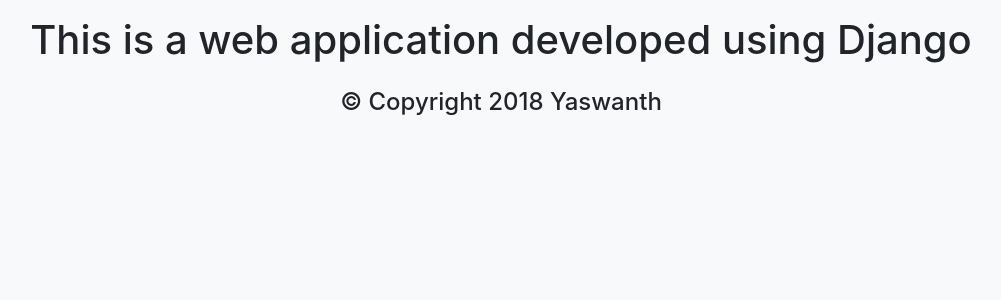
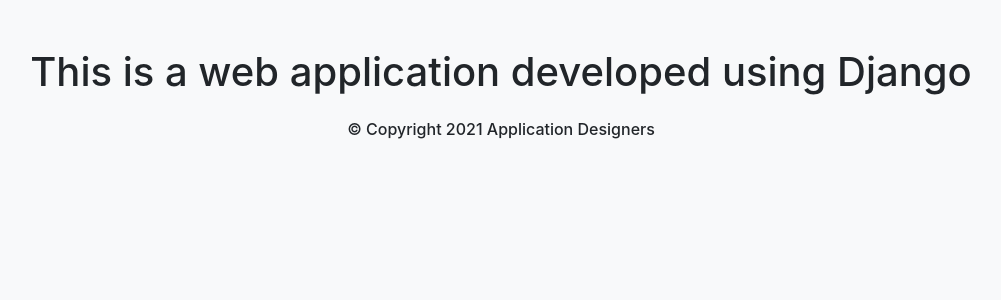
Before and after one commit to avnyaswanth/taskmate, a Django app: page /about/ in a window 1280 px wide. Shown: the part 69-369 px from the top of the page, without its empty margins (139-1140 px from the left). Run offline with Django 3.2, Linux system fonts and the light colour scheme; some libraries are stand-ins or nearby versions.

Commit message:
about changes

```diff
--- a/todolist_app/templates/about.html
+++ b/todolist_app/templates/about.html
@@ -5,7 +5,7 @@
 {% endblock title %}
 
 {% block content %}
-    <div class="container">
+    <div class="container mt-5">
         <div class="row mt-3">
             <div class="col-lg-12">
                 <center><h1>This is a web application developed using Django</h1></center>
@@ -13,7 +13,7 @@
         </div>
         <div class="row mt-3">
             <div class="col-lg-12">
-                <center><h4 class="">© Copyright 2018 Yaswanth</p></center>
+                <center><h6 class="">© Copyright 2021 Application Designers</h6></center>
             </div>
         </div>
     </div>
--- a/todolist_app/templates/contact.html
+++ b/todolist_app/templates/contact.html
@@ -5,7 +5,7 @@
 {% endblock title %}
 
 {% block content %}
-    <div class="container">
+    <div class="container mt-5">
         <div class="row">
             <div class="col-sm-4 mt-5">
                <a href=" https://twitter.com/_atheis_t?s=08" alt="twitter"><center><i class ="fab fa-twitter fa-2x"></i></center></a>
```
